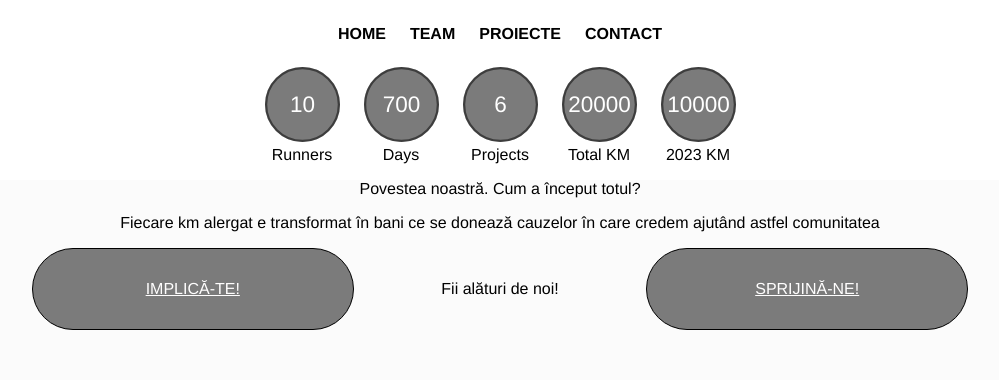
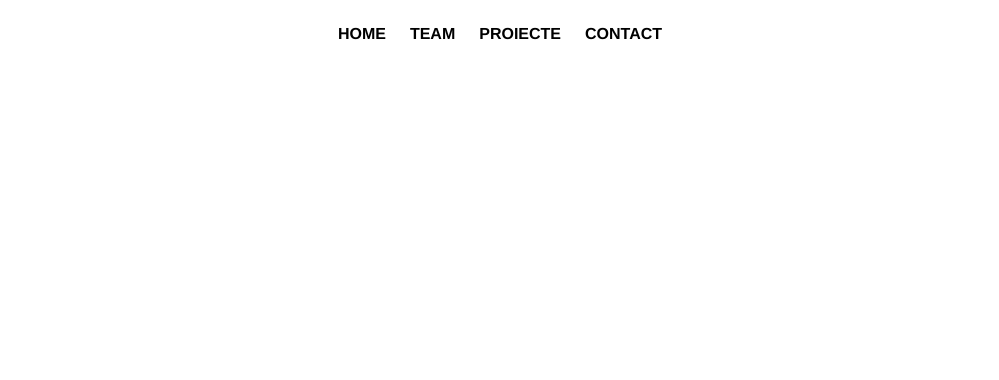
Before and after one commit to alexbran8/alergampentruviata, a React (Create React App) app: page /#/join in a window 1280 px wide. Before the commit this address led to /#/. Shown: the part 259-639 px from the top of the page, without its empty margins (140-1139 px from the left). Built offline with nearby package versions, Linux system fonts and the light colour scheme.

Commit message:
stats updates and support + join pages

```diff
--- a/src/App.js
+++ b/src/App.js
@@ -3,6 +3,8 @@ import { Contact } from "./pages/Contact"
 import { Home } from "./pages/Home";
 import { Team } from "./pages/Team";
 import { Projects } from "./pages/Projects";
+import { Join } from "./pages/Join";
+import { Support } from "./pages/Support";
 
 import { Layout } from "./layout";
 import {  HashRouter as Router, Routes, Route, Navigate } from "react-router-dom";
@@ -15,6 +17,8 @@ function App() {
         <Routes>
           <Route path="/" element={<Home />} />
           <Route path="/team" element={<Team />} />
+          <Route path="/join" element={<Join />} />
+          <Route path="/support" element={<Support />} />
           <Route path="/projects" element={<Projects />} />
           <Route path="/contact" element={<Contact />} />
           <Route path="*" element={<Navigate replace to="/" />} />
--- a/src/components/Stats/index.js
+++ b/src/components/Stats/index.js
@@ -1,12 +1,13 @@
 import React from "react";
 import "./index.styles.css";
+import data from "../../stravaData.json"
 
 const STATS_LIST = [
-  { text: "Runners", value: "10" },
-  { text: "Days", value: "700" },
-  { text: "Projects", value: "6" },
-  { text: "Total KM", value: "20000" },
-  { text: "2023 KM", value: "10000" },
+  { key: "runners", text: "Runners" },
+  { key: "totalActiveDays", text: "Days", value: "700" },
+  { key: "2023Projects", text: "Projects", value: "6" },
+  { key: "totalKM", text: "Total KM", value: "20000" },
+  { key: "2023KM", text: "2023 KM", value: "10000" },
 ];
 
 export const Stats = () => {
@@ -38,7 +39,7 @@ export const Stats = () => {
                 fontSize="30"
                 fill="white"
               >
-                {item.value}
+                {data[item.key]}
               </text>
             </svg>
             <div className="stats-subtitle">{item.text}</div>
--- a/src/pages/Home/index.js
+++ b/src/pages/Home/index.js
@@ -1,6 +1,7 @@
 import React from "react";
 import "./index.styling.css";
 import { Stats } from "../../components/Stats";
+import { Link } from "react-router-dom";
 
 export const Home = () => {
   return (
@@ -13,9 +14,9 @@ export const Home = () => {
           care credem ajutând astfel comunitatea
         </p>
         <div className="container-2">
-          <div className="pill">IMPLICĂ-TE!</div>
+          <div className="pill"><Link to="/join">IMPLICĂ-TE!</Link></div>
           <div>Fii alături de noi!</div>
-          <div className="pill">SPRIJINĂ-NE!</div>
+          <div className="pill"><Link to="/support">SPRIJINĂ-NE!</Link></div>
         </div>
         <div className="photo-container">
             <img height="150" alt="" className="photo" src="https://scontent.ftsr1-2.fna.fbcdn.net/v/t39.30808-6/350327997_934483604493500_7312516077531970307_n.jpg?stp=cp6_dst-jpg&_nc_cat=109&ccb=1-7&_nc_sid=dd63ad&_nc_ohc=TMbsre1YAdMAX9BhSkt&_nc_ht=scontent.ftsr1-2.fna&oh=00_AfD4aiml4boPB87_HSN5ITJqOqdEiLz9P8MJZCqJHuBXbg&oe=64E09659"></img>
--- /dev/null
+++ b/src/pages/Join/index.js
@@ -0,0 +1,18 @@
+import React, { useEffect } from "react";
+import "./index.styling.css";
+import { setGroundSpeed } from "../../utils";
+
+export const Join  = () => {
+
+
+
+    useEffect(()=>{
+        setGroundSpeed(2770)
+    },[])
+
+  return (
+    <div className="container">
+
+    </div>
+  );
+};
--- /dev/null
+++ b/src/pages/Support/index.js
@@ -0,0 +1,18 @@
+import React, { useEffect } from "react";
+import "./index.styling.css";
+import { setGroundSpeed } from "../../utils";
+
+export const Support  = () => {
+
+
+
+    useEffect(()=>{
+        setGroundSpeed(2770)
+    },[])
+
+  return (
+    <div className="container">
+
+    </div>
+  );
+};
--- /dev/null
+++ b/src/stravaData.json
@@ -0,0 +1,7 @@
+{
+    "runners": "5",
+    "2023Projects": "3",
+    "2023KM": "10.000",
+    "totalKM": "20.000",
+    "totalActiveDays": "700"
+}
```
Also changed, not shown: src/pages/Join/index.styling.css (added), src/pages/Support/index.styling.css (added).
